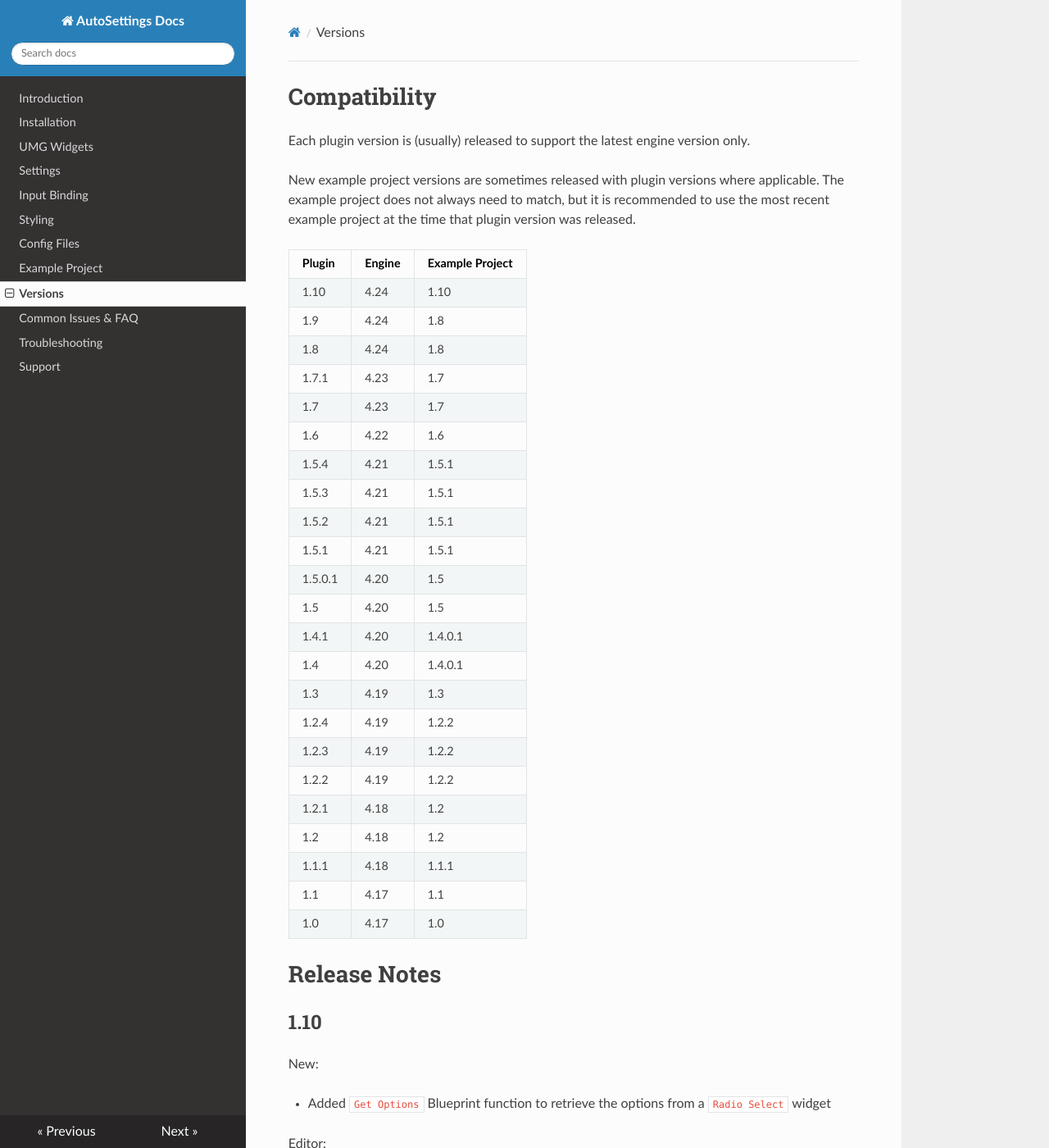
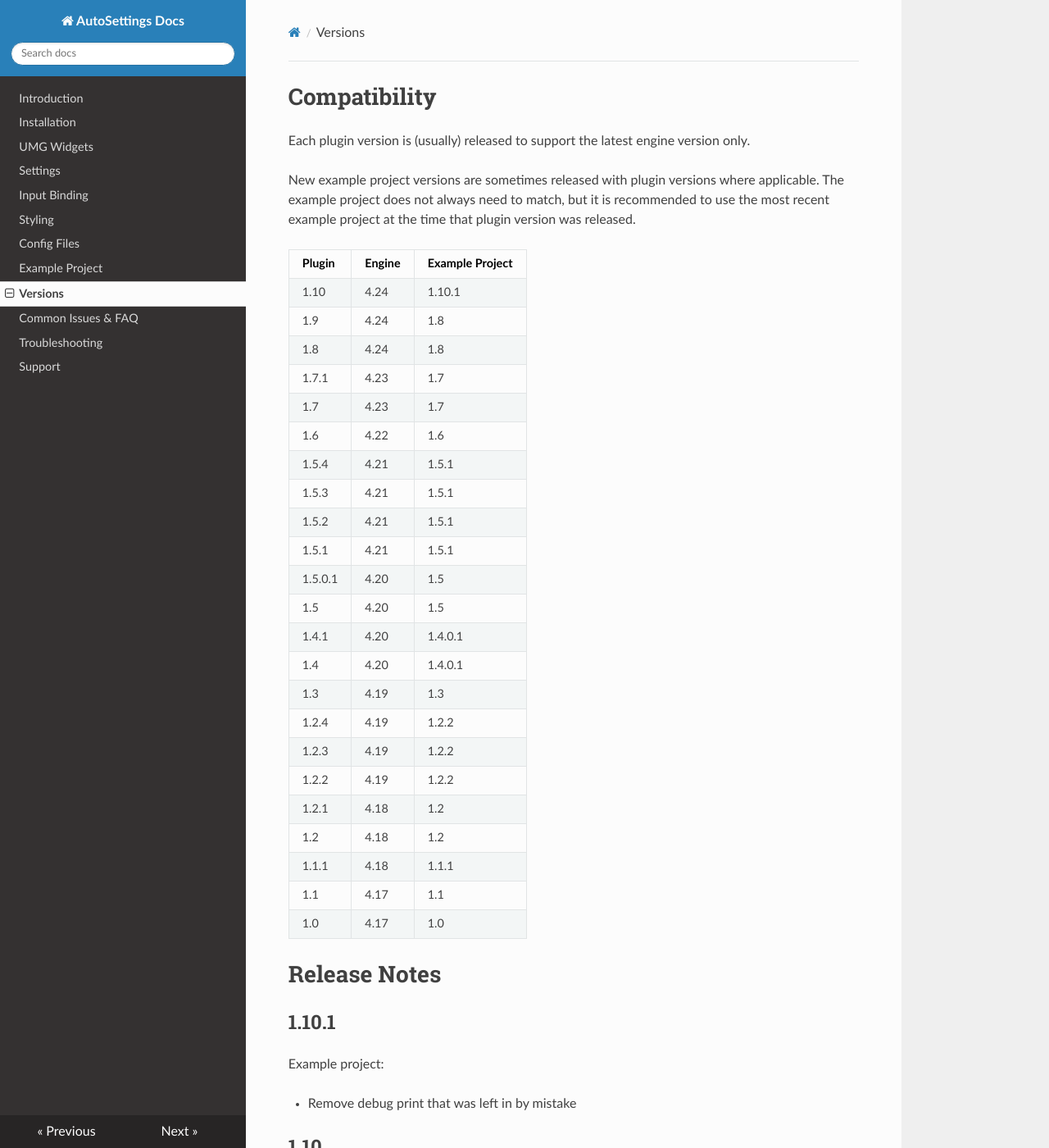
Before and after one commit to Acren/AutoSettings-Docs, an MkDocs documentation site: the page built from docs/versions.md, in a window 1280 px wide and 1400 px high. Shown: the whole window at 82% size. Built offline with MkDocs 1.6.1, drawn with Linux system fonts in a browser that asks for light colours; nearby versions of some CDN libraries; old or Windows-style settings are respelled for this version of MkDocs.

Commit message:
Add example project 1.10.1 notes

```diff
--- a/docs/versions.md
+++ b/docs/versions.md
@@ -7,7 +7,7 @@ The example project does not always need to match, but it is recommended to use
 
 Plugin  | Engine | Example Project
 ------- | ------ | ------------
-1.10    | 4.24   | 1.10
+1.10    | 4.24   | 1.10.1
 1.9     | 4.24   | 1.8
 1.8     | 4.24   | 1.8
 1.7.1   | 4.23   | 1.7
@@ -32,6 +32,12 @@ Plugin  | Engine | Example Project
 1.0     | 4.17   | 1.0
 
 # Release Notes
+
+## 1.10.1
+
+Example project:
+
+- Remove debug print that was left in by mistake
 
 ## 1.10
 
```
